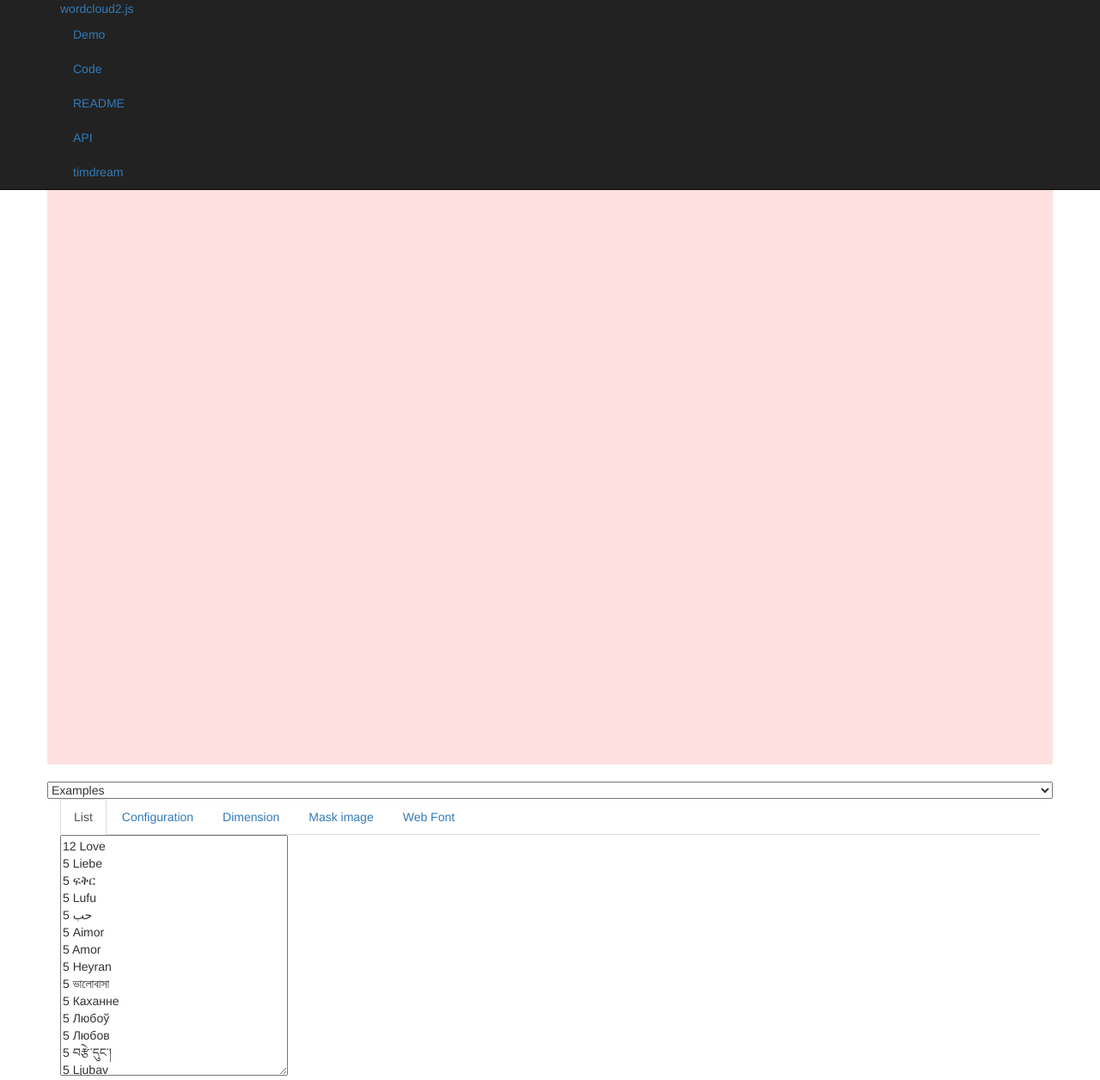
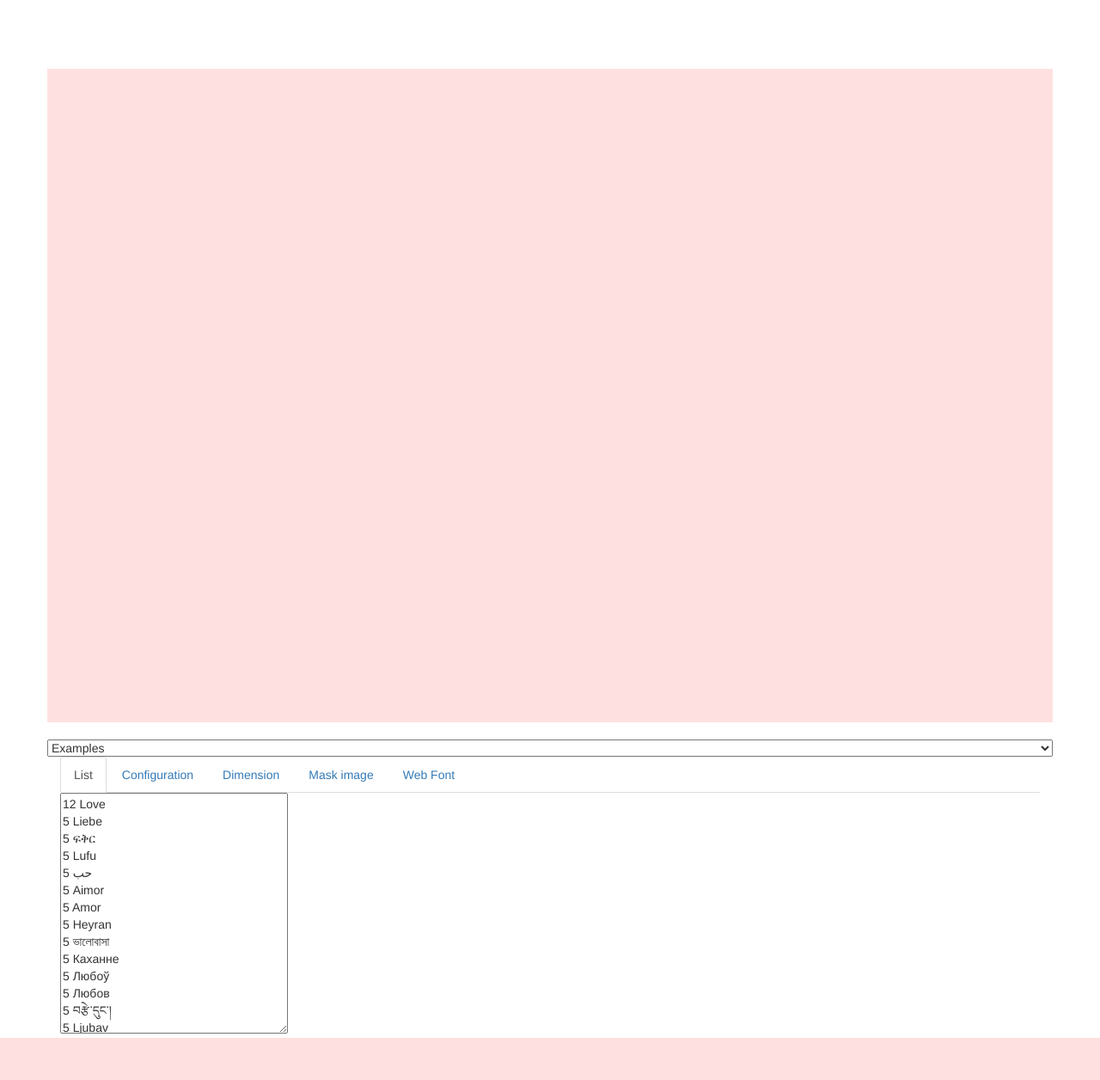
Before and after one commit to iceparadise13/kinokonow, a Flask app: template templates/index.html in a window 1280 px wide. Shown: the whole page at 86% size. After the commit the page ends 1207 px from the top, so only its background shows below. Run offline with Flask 2, Linux system fonts and the light colour scheme; the template is opened without the code that fills it, so the values that code supplies are empty; some libraries are stand-ins or nearby versions; some web fonts are replaced.

Commit message:
Remove navigation bar

```diff
--- a/templates/index.html
+++ b/templates/index.html
@@ -84,22 +84,7 @@
   </style>
 </head>
 <body>
-  <div class="navbar navbar-fixed-top navbar-inverse">
-    <div class="navbar-inner">
-      <div class="container">
-        <a class="brand" href="./">wordcloud2.js</a>
-        <ul class="nav">
-          <li class="active"><a href="./">Demo</a></li>
-          <li><a href="https://github.com/timdream/wordcloud2.js">Code</a></li>
-          <li><a href="https://github.com/timdream/wordcloud2.js/blob/gh-pages/README.md">README</a></li>
-          <li><a href="https://github.com/timdream/wordcloud2.js/blob/gh-pages/API.md">API</a></li>
-          <li><a href="https://timdream.org/">timdream</a></li>
-        </ul>
-      </div>
-    </div>
-  </div>
   <div class="container">
-    <p class="lead"><strong>wordcloud2.js</strong>, tag cloud/Wordle presentation on 2D canvas or HTML</p>
     <div id="not-supported" class="alert" hidden>
       <strong>Your browser is not supported.</strong>
     </div>
```
